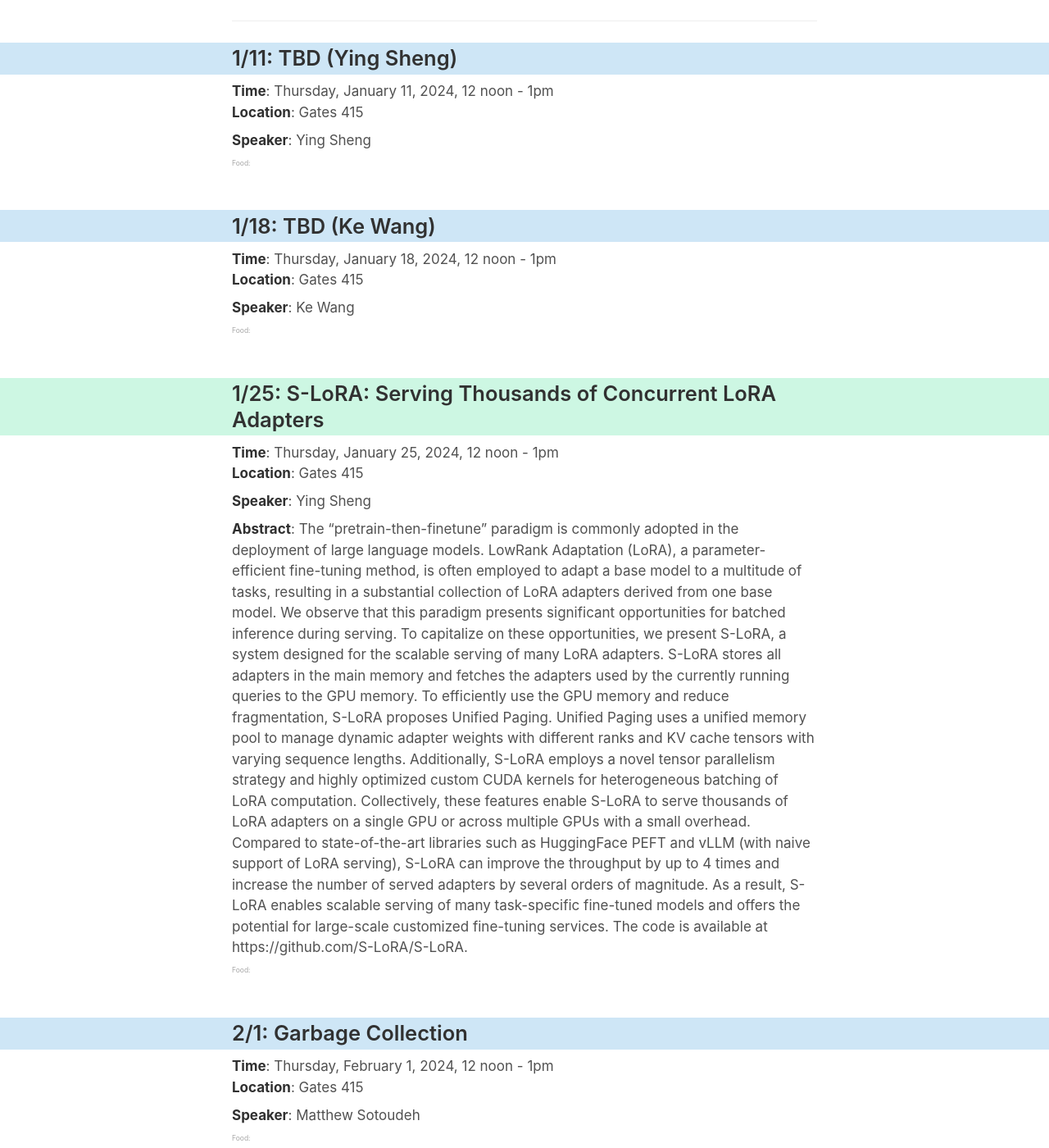
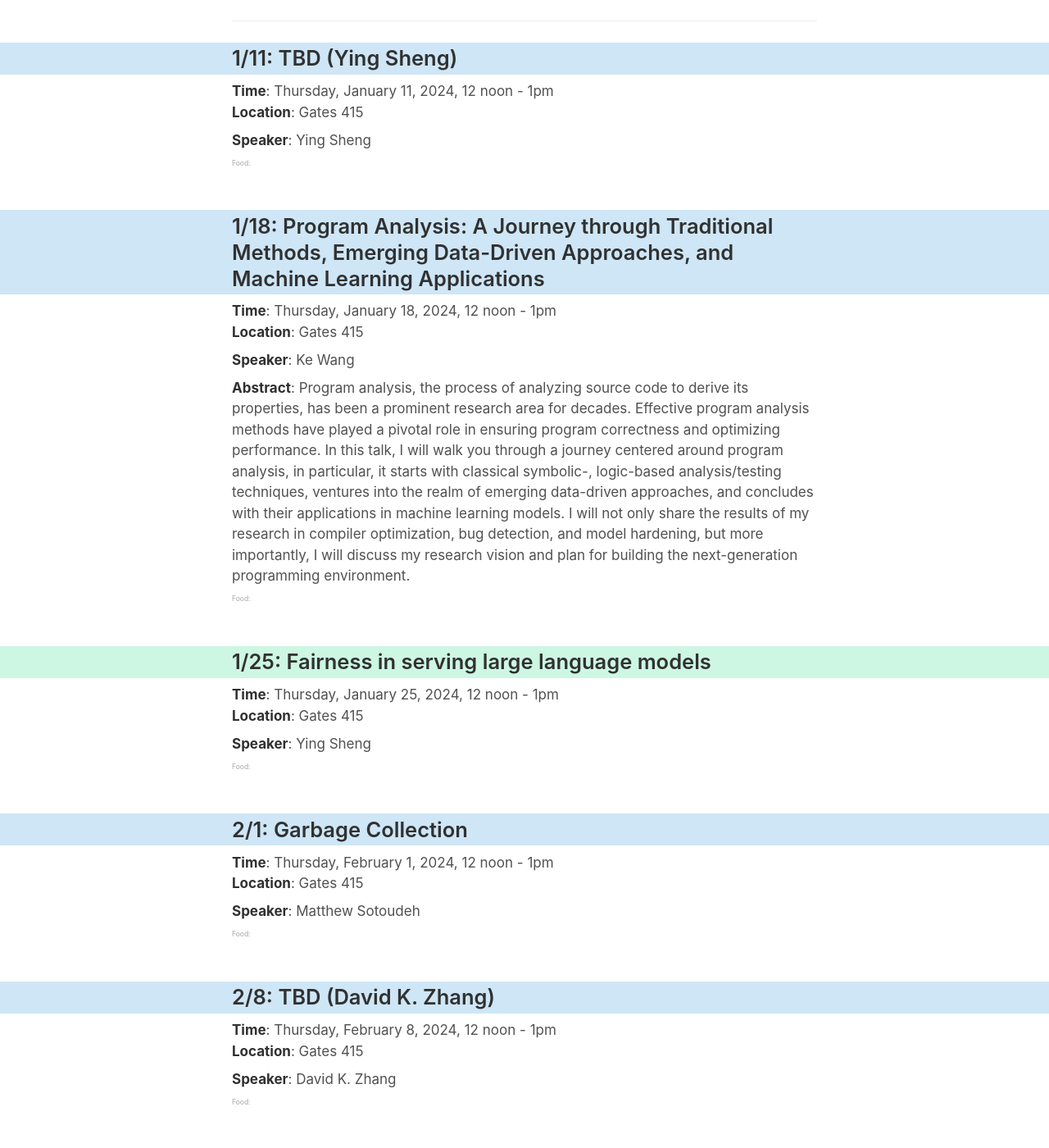
Before and after one commit to software-research-lunch/software-research-lunch.github.io, a Jekyll site: the page built from index.html, in a window 1280 px wide and 1400 px high, scrolled down 497 px. Shown: the whole window at 82% size. Built offline with Jekyll 4.4.1, drawn with Linux system fonts in a browser that asks for light colours.

Commit message:
update schedule

```diff
--- a/_data/schedule.yml
+++ b/_data/schedule.yml
@@ -39,27 +39,33 @@ y24_winter:
     speaker: "Ying Sheng"
     bio: ""
   - date: "2024-01-18"
+    abstract: "Program analysis, the process of analyzing source code to derive its
+properties, has been a prominent research area for decades. Effective
+program analysis methods have played a pivotal role in ensuring program
+correctness and optimizing performance. In this talk, I will walk you
+through a journey centered around program analysis, in particular, it
+starts with classical symbolic-, logic-based analysis/testing techniques,
+ventures into the realm of emerging data-driven approaches, and concludes
+with their applications in machine learning models. I will not only share
+the results of my research in compiler optimization, bug detection, and
+model hardening, but more importantly, I will discuss my research vision
+and plan for building the next-generation programming environment."
+    title: "Program Analysis: A Journey through Traditional Methods, Emerging Data-Driven Approaches, and Machine Learning Applications"
+    speaker: "Ke Wang"
+    bio: "Dr. Wang is a research scientist at Visa Research. His primary research
+interests lie in the cross-disciplinary areas of programming languages and
+machine learning. His work has been featured in top-tier conferences such
+as PLDI, OOPSLA, NeurIPs, ICLR, and IJCAI, and has been recognized with the
+Distinguished Paper Award at OOPSLA 2020 and an Oral presentation at
+NeurIPs 2022. He has served on the program committee for PLDI in 2020, 2021
+and 2023. Prior to joining Visa Research, Dr. Wang received his PhD from UC
+Davis, where he was awarded twice in 2015 and 2018 an Honorable Mention for
+Outstanding Graduate Research in the Computer Science Department. He also
+worked at Microsoft Research, Siemens Corporate Technology/Research and
+Meta."
+  - date: "2024-01-25"
     abstract: ""
-    title: ""
-    speaker: "Ke Wang"
-    bio: ""
-  - date: "2024-01-25"
-    abstract: "The “pretrain-then-finetune” paradigm is commonly adopted in the deployment of large language models. LowRank Adaptation (LoRA), a parameter-efficient fine-tuning method, is often employed to adapt a base model to a
-multitude of tasks, resulting in a substantial collection of LoRA adapters derived from one base model. We observe
-that this paradigm presents significant opportunities for batched inference during serving. To capitalize on these
-opportunities, we present S-LoRA, a system designed for the scalable serving of many LoRA adapters. S-LoRA
-stores all adapters in the main memory and fetches the adapters used by the currently running queries to the
-GPU memory. To efficiently use the GPU memory and reduce fragmentation, S-LoRA proposes Unified Paging.
-Unified Paging uses a unified memory pool to manage dynamic adapter weights with different ranks and KV cache
-tensors with varying sequence lengths. Additionally, S-LoRA employs a novel tensor parallelism strategy and
-highly optimized custom CUDA kernels for heterogeneous batching of LoRA computation. Collectively, these
-features enable S-LoRA to serve thousands of LoRA adapters on a single GPU or across multiple GPUs with a
-small overhead. Compared to state-of-the-art libraries such as HuggingFace PEFT and vLLM (with naive support
-of LoRA serving), S-LoRA can improve the throughput by up to 4 times and increase the number of served
-adapters by several orders of magnitude. As a result, S-LoRA enables scalable serving of many task-specific
-fine-tuned models and offers the potential for large-scale customized fine-tuning services. The code is available at
-https://github.com/S-LoRA/S-LoRA."
-    title: "S-LoRA: Serving Thousands of Concurrent LoRA Adapters"
+    title: "Fairness in serving large language models"
     speaker: "Ying Sheng"
   - date: "2024-02-01"
     abstract: ""
```
